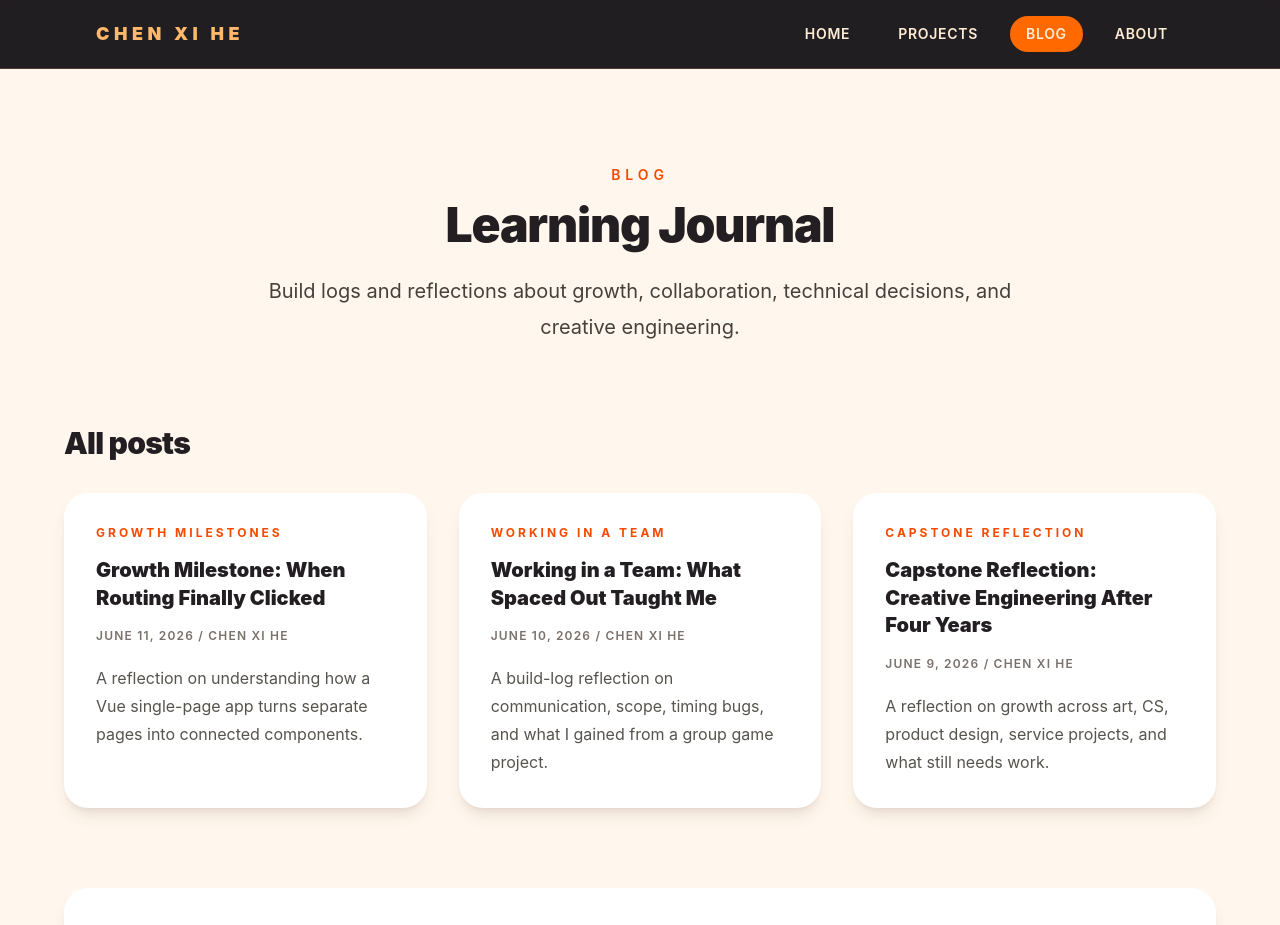
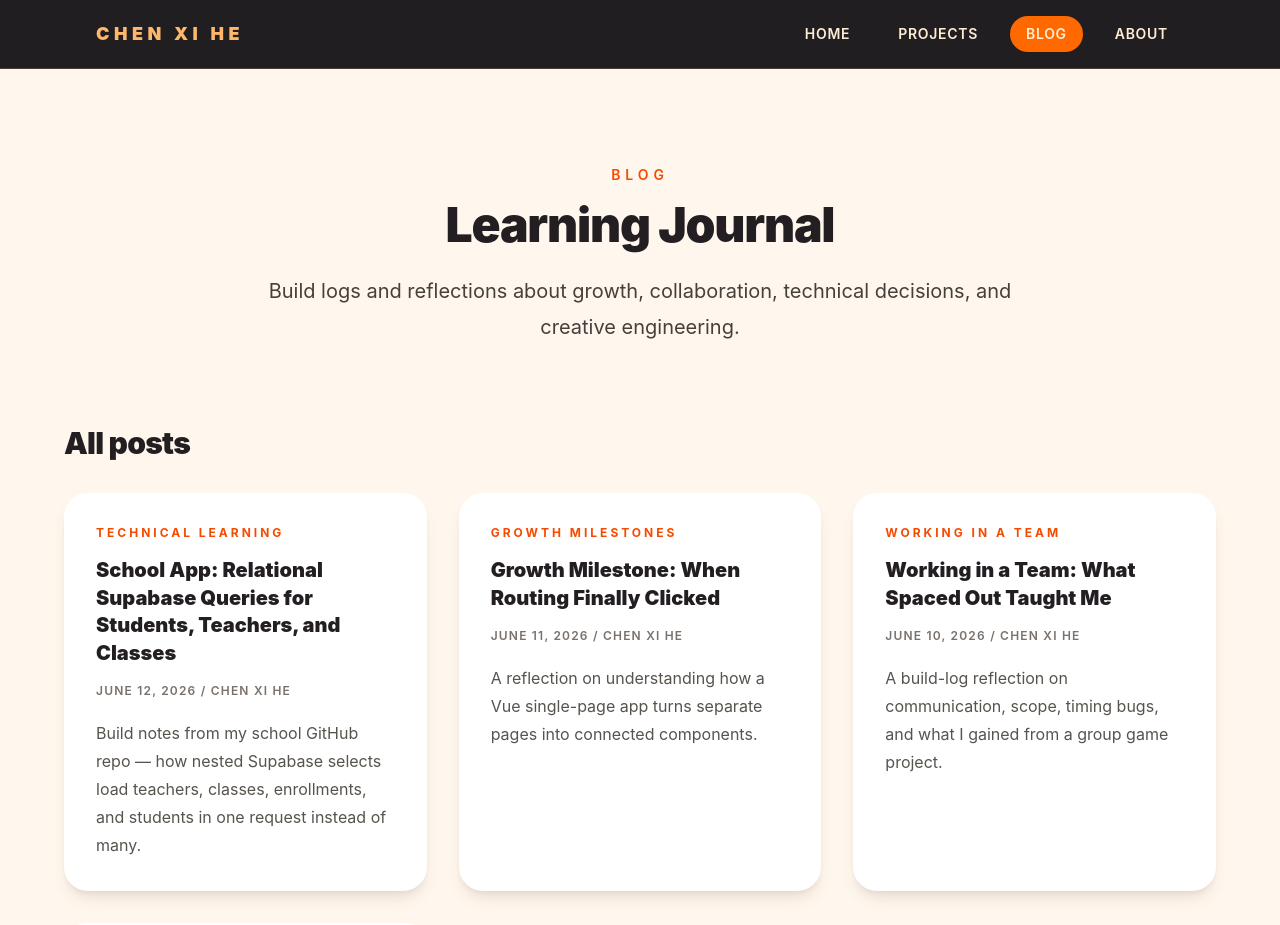
Before and after one commit to INAFF25252/Portfolio, a Vue app in the folder portfolio/: page /blog in a window 1280 px wide. Shown: the top 925 px of the page. Built offline with nearby package versions, Linux system fonts and the light colour scheme.

Commit message:
school repo

```diff
--- a/portfolio/src/Blog.vue
+++ b/portfolio/src/Blog.vue
@@ -36,6 +36,66 @@ type ProjectWriteUp = {
 }
 
 const posts: BlogPost[] = [
+  {
+    slug: "supabase-relational-queries",
+    title: "School App: Relational Supabase Queries for Students, Teachers, and Classes",
+    date: "2026-06-12",
+    displayDate: "June 12, 2026",
+    author: "Chen Xi He",
+    topic: "Technical Learning",
+    summary:
+      "Build notes from my school GitHub repo — how nested Supabase selects load teachers, classes, enrollments, and students in one request instead of many.",
+    sections: [
+      {
+        heading: "What the school repo organizes",
+        paragraphs: [
+          "My school repo (github.com/INAFF25252/school) is a Next.js app backed by Supabase. It models how a school is organized: teachers, students, classes, and enrollments that connect students to the classes they take. Each class belongs to one teacher, and enrollments link a student row to a class row through foreign keys.",
+          "The classes page needs the full picture at once — every teacher, the classes they teach, and which students are enrolled in each class. My first instinct was to query one table at a time in JavaScript: load teachers, then fetch classes per teacher, then enrollments per class, then students per enrollment. That worked on a small dataset but meant a lot of separate Supabase calls and awkward stitching on the client.",
+        ],
+      },
+      {
+        heading: "Relational queries: one call through the relationships",
+        paragraphs: [
+          "Because Supabase uses Postgres under the hood, I can follow foreign keys in a single nested select. Starting from teachers, I ask for related classes, then enrollments inside each class, then student info inside each enrollment. Supabase returns one JSON tree that already matches how the UI thinks about the data.",
+          "Relational queries are better than multiple calls here because the database joins rows close to the source. I send one HTTP request, get one consistent snapshot of teachers and their rosters, and avoid an N+1 pattern where network latency multiplies with every teacher or class. Separate calls also make error handling harder — one failed student lookup can leave a half-built list on screen.",
+        ],
+      },
+      {
+        heading: "When I still use separate calls",
+        paragraphs: [
+          "Multiple Supabase calls are still fine for one-off actions, like deleting a class, inserting a new enrollment, or searching students while a form is open. But when the page always needs related tables together, a relational select is the approach I used in the school repo and the one I would reach for again.",
+        ],
+      },
+    ],
+    code: `import { supabase } from "@/supabase"
+
+// Relational query: teachers -> classes -> enrollments -> students in ONE request
+const { data, error } = await supabase
+  .from("teachers")
+  .select(
+    \`
+      *,
+      classes (
+        id,
+        teacher,
+        enrollments (
+          students (
+            id,
+            name,
+            grade
+          )
+        )
+      )
+    \`
+  )
+  .order("name")
+
+// Multiple-call approach (avoid for this screen):
+// 1) await supabase.from("teachers").select("*")
+// 2) per teacher -> await supabase.from("classes").select("*").eq("teacher", teacher.id)
+// 3) per class -> await supabase.from("enrollments").select("*").eq("class", class.id)
+// 4) per enrollment -> await supabase.from("students").select("*").eq("id", enrollment.student)`,
+  },
   {
     slug: "routing-finally-clicked",
     title: "Growth Milestone: When Routing Finally Clicked",
```
